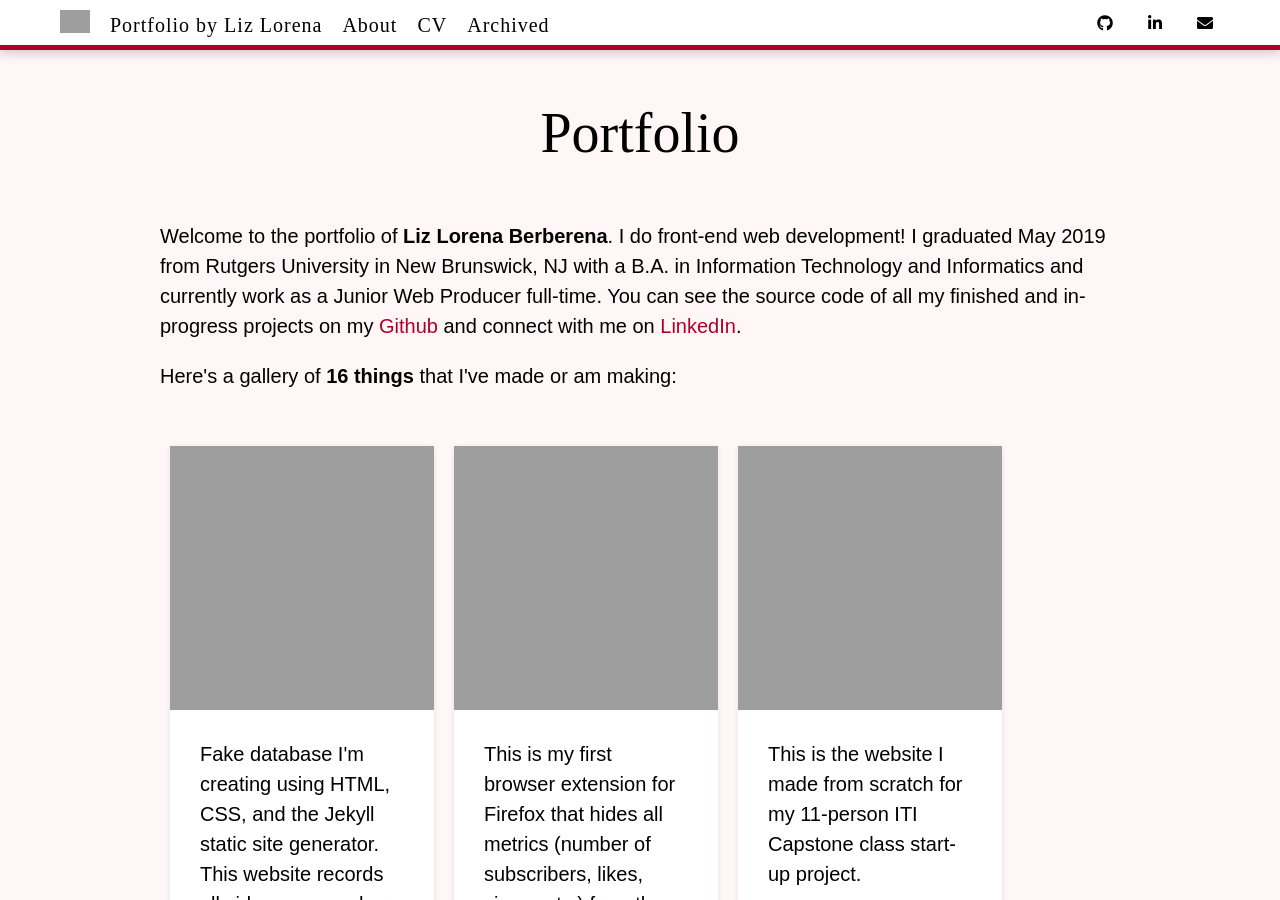
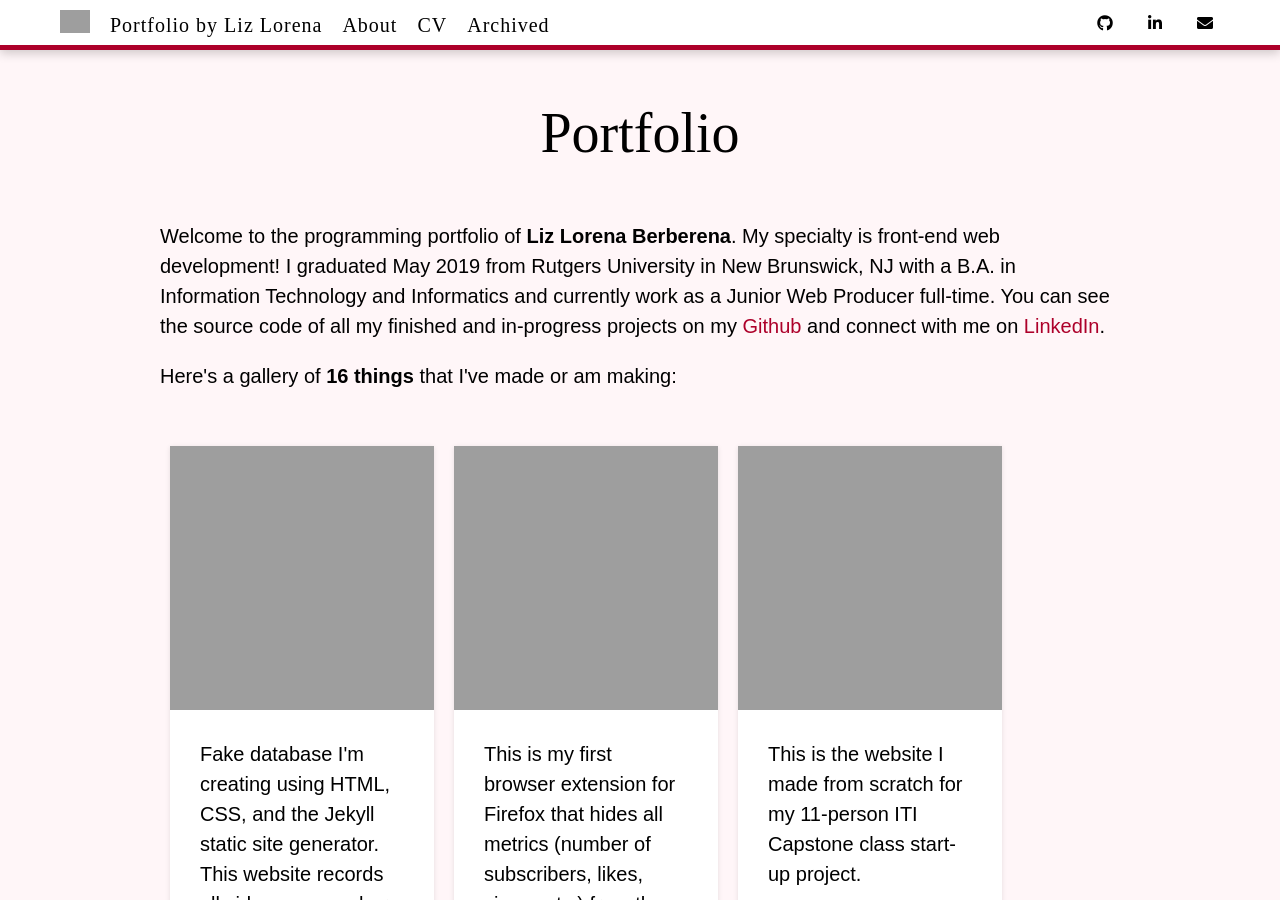
Before and after one commit to liz-lorena/mid-2019, a Jekyll site: the page built from index.html, in a window 1280 px wide and 900 px high. Built offline with Jekyll 4.4.1, drawn with Linux system fonts in a browser that asks for light colours; nearby versions of some CDN libraries; the list of posts is cut into pages by our own code.

Commit message:
Update index.html

```diff
--- a/index.html
+++ b/index.html
@@ -5,7 +5,7 @@ title: Portfolio
 
 <h1>Portfolio</h1>
 
-<p>Welcome to the portfolio of <strong>Liz Lorena Berberena</strong>. I do front-end web development! I graduated May 2019 from Rutgers University in New Brunswick, NJ with a B.A. in Information Technology and Informatics and currently work as a Junior Web Producer full-time. You can see the source code of all my finished and in-progress projects on my <a href="http://github.lizlorena.com" target="_blank" rel="noopener">Github</a> and connect with me on <a href="http://linkedin.com/in/lizlorena" target="_blank" rel="noopener">LinkedIn</a>.
+<p>Welcome to the programming portfolio of <strong>Liz Lorena Berberena</strong>. My specialty is front-end web development! I graduated May 2019 from Rutgers University in New Brunswick, NJ with a B.A. in Information Technology and Informatics and currently work as a Junior Web Producer full-time. You can see the source code of all my finished and in-progress projects on my <a href="http://github.lizlorena.com" target="_blank" rel="noopener">Github</a> and connect with me on <a href="http://linkedin.com/in/lizlorena" target="_blank" rel="noopener">LinkedIn</a>.
 
 <p>Here's a gallery of <strong><span>
 
```
